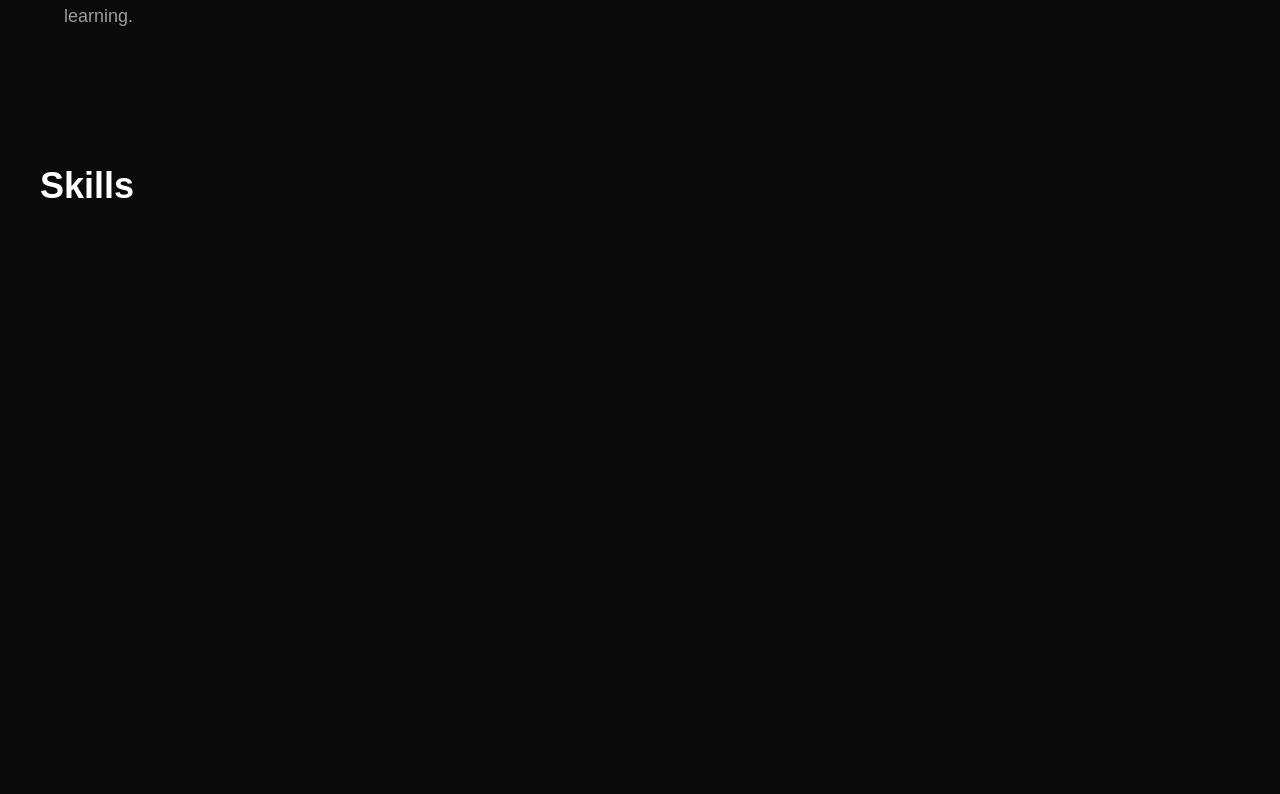
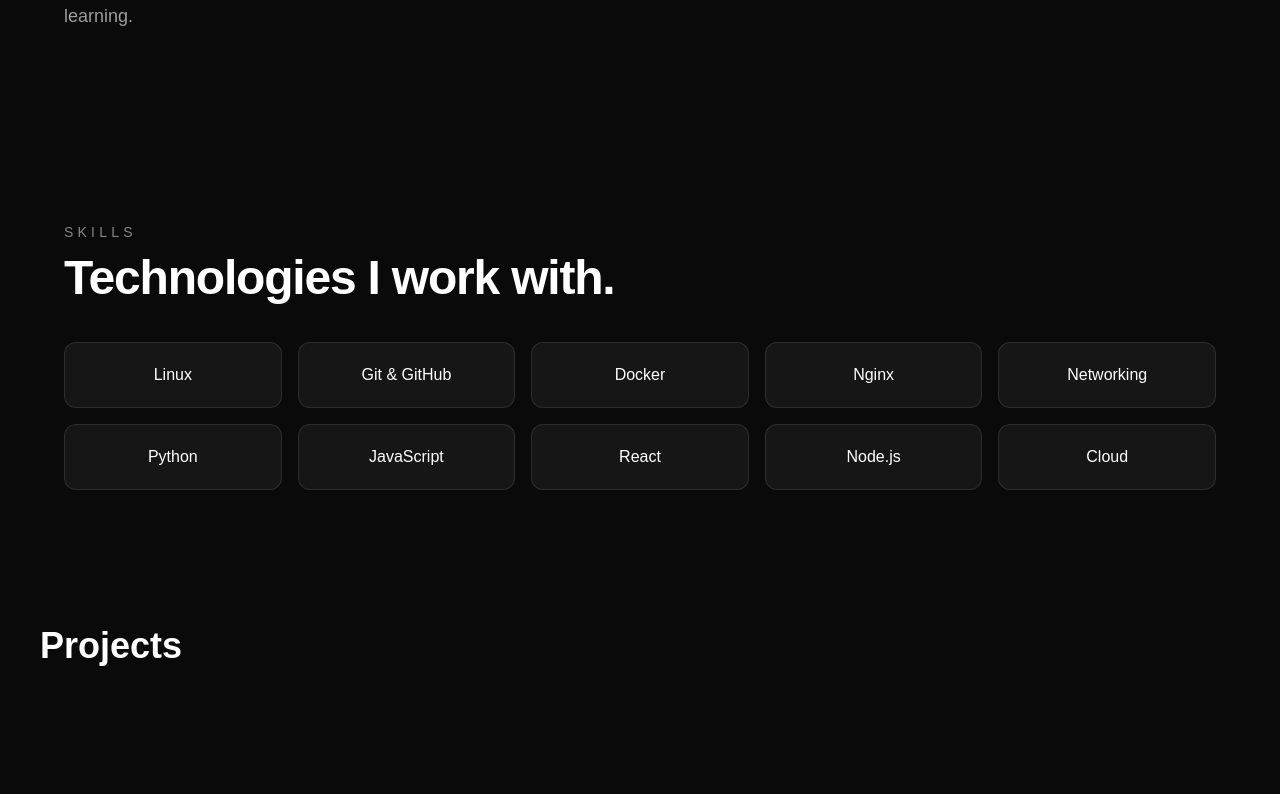
Before and after one commit to Madesh-Aadithya/Portfolio, a React (Vite) app: page / in a window 1280 px wide. Shown: the part 1186-1980 px from the top of the page. Built offline with nearby package versions, Linux system fonts and the light colour scheme.

Commit message:
Build skills section

```diff
--- a/src/components/sections/Skills.jsx
+++ b/src/components/sections/Skills.jsx
@@ -1,7 +1,46 @@
 function Skills() {
+  const skills = [
+    "Linux",
+    "Git & GitHub",
+    "Docker",
+    "Nginx",
+    "Networking",
+    "Python",
+    "JavaScript",
+    "React",
+    "Node.js",
+    "Cloud",
+  ];
+
   return (
-    <section id="skills" className="min-h-screen p-10">
-      <h2 className="text-4xl font-bold">Skills</h2>
+    <section
+      id="skills"
+      className="px-6 py-24"
+    >
+      <div className="mx-auto max-w-6xl">
+
+        <p className="mb-3 text-sm font-medium uppercase tracking-[0.3em] text-white/50">
+          Skills
+        </p>
+
+        <h2 className="text-4xl font-bold tracking-tight sm:text-5xl">
+          Technologies I work with.
+        </h2>
+
+        <div className="mt-10 grid grid-cols-2 gap-4 sm:grid-cols-3 md:grid-cols-5">
+          {skills.map((skill) => (
+            <div
+              key={skill}
+              className="rounded-xl border border-white/10 bg-white/5 p-5 text-center transition hover:-translate-y-1 hover:bg-white/10"
+            >
+              <span className="font-medium">
+                {skill}
+              </span>
+            </div>
+          ))}
+        </div>
+
+      </div>
     </section>
   );
 }
```
